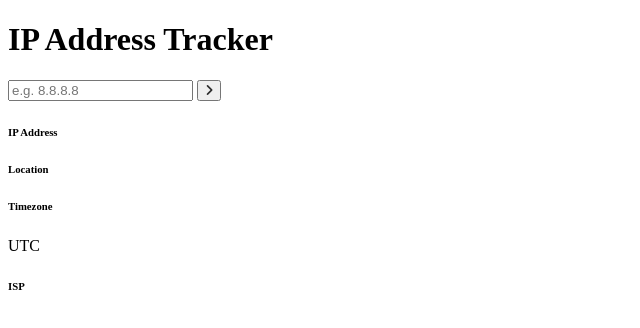
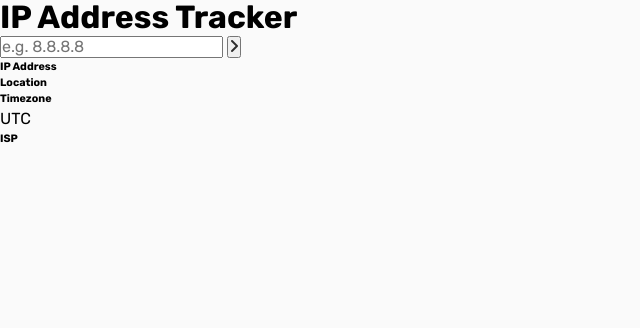
Before and after one commit to yMeeraki/ip-address-tracker, a website built with Vite: page index.html in a window 1280 px wide. Shown: the whole page, without its empty margins (0-640 px from the left). Built offline with nearby package versions, Linux system fonts and the light colour scheme; no server answers.

Commit message:
Update font import to Rubik and adjust CSS variable definitions for improved styling

```diff
--- a/src/style/base/_reset.css
+++ b/src/style/base/_reset.css
@@ -98,7 +98,7 @@ html {
 
 body {
   font-size: var(--base-font-size);
-  font-family: var(--primary-font-family);
+  font-family: var(--font-family);
   width: 100%;
   height: 100%;
   background-color: var(--background-color);
--- a/src/style/base/_variable.css
+++ b/src/style/base/_variable.css
@@ -2,6 +2,8 @@
   --gray-950: hsl(0, 0%, 17%);
   --gray-400: hsl(0, 0%, 58%);
 
-  --background-color:hsl(0, 0%, 98%);
-  --color:hsl(0, 0%, 10%);
+  --background-color: hsl(0, 0%, 98%);
+  --color: hsl(0, 0%, 10%);
+
+  --font-family: "Rubik", sans-serif;
 }
--- a/src/style/vendors/_font.css
+++ b/src/style/vendors/_font.css
@@ -1 +1 @@
-@import url('https://fonts.googleapis.com/css2?family=Source+Sans+3:ital,wght@0,200..900;1,200..900');
+@import url("https://fonts.googleapis.com/css2?family=Rubik:ital,wght@0,300..900;1,300..900");
--- a/style.css
+++ b/style.css
@@ -0,0 +1,4 @@
+@import "./src/style/base/_reset.css";
+@import "./src/style/base/_variable.css";
+
+@import "./src/style/vendors/_font.css";
```
